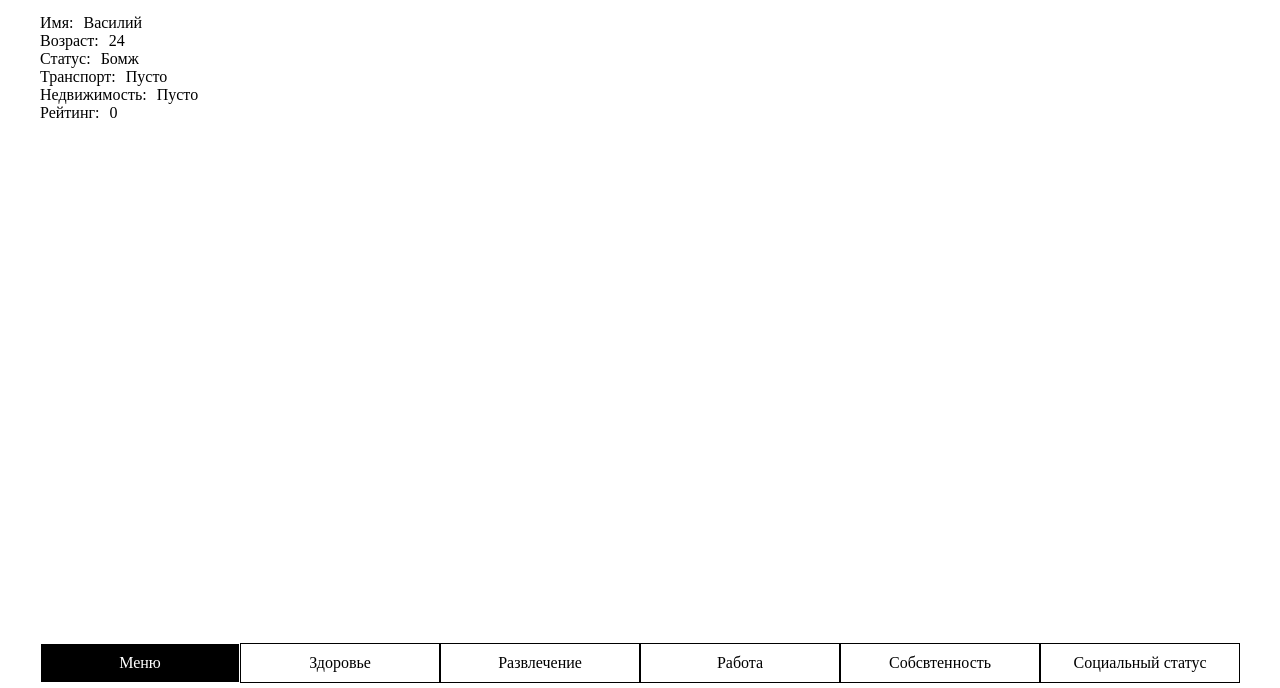
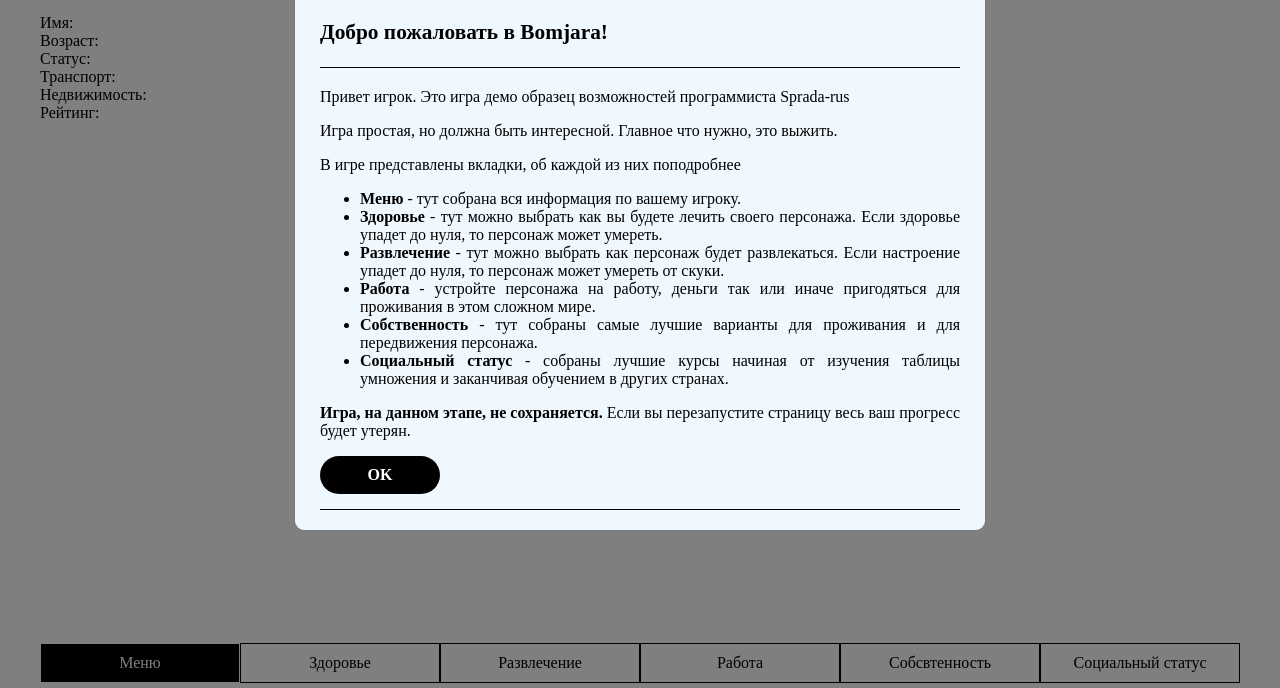
Before and after one commit to Sprada-rus/WebGame, a plain HTML site: page index.html in a window 1280 px wide. Shown: the part 112-800 px from the top of the page. Drawn offline with Linux system fonts and the light colour scheme.

Commit message:
upd popup and start site

```diff
--- a/index.css
+++ b/index.css
@@ -131,6 +131,17 @@ body::-webkit-scrollbar{
     transition: background-color 50ms ease-in;
 }
 
+.btn{
+    text-align: center;
+    padding: 10px;
+    font-weight: 600;
+    color: #fff;
+    background-color: #000;
+    width: 100px;
+    border-radius: 20px;
+    cursor: pointer;
+}
+
 .content{
     margin-bottom: 5%;
 }
--- a/index.html
+++ b/index.html
@@ -191,7 +191,7 @@
             btnHeaderClose: true,
         }
 
-        const testPop = popup(settingsForPopup);
+        const testPop = Popup(settingsForPopup);
     </script>
 </body>
 </html>
--- a/js/demoObj.js
+++ b/js/demoObj.js
@@ -100,8 +100,52 @@ const setValueOnIndicators = () => {
     iMoney.innerHTML = demoObj.money;
 }
 
-setValueMenu();
-setValueOnIndicators();
+//Тест
+let testPopupNode = '';
+
+//Запуск приветствия
+document.addEventListener('DOMContentLoaded', () => {
+    const title = 'Добро пожаловать в Bomjara!';
+    const content = '<p>Привет игрок. Это игра демо образец возможностей программиста Sprada-rus</p>'
+    + '<p>Игра простая, но должна быть интересной. Главное что нужно, это выжить.</p>'
+    + '<p>В игре представлены вкладки, об каждой из них поподробнее</p>'
+    + '<ul>'
+    + ' <li><b>Меню</b> - тут собрана вся информация по вашему игроку.</li>'
+    + ' <li><b>Здоровье</b> - тут можно выбрать как вы будете лечить своего персонажа. Если здоровье упадет до нуля, то персонаж может умереть.</li>'
+    + ' <li><b>Развлечение</b> - тут можно выбрать как персонаж будет развлекаться. Если настроение упадет до нуля, то персонаж может умереть от скуки.</li>'
+    + ' <li><b>Работа</b> - устройте персонажа на работу, деньги так или иначе пригодяться для проживания в этом сложном мире.</li>'
+    + ' <li><b>Собственность</b> - тут собраны самые лучшие варианты для проживания и для передвижения персонажа.</li>'
+    + ' <li><b>Социальный статус</b> - собраны лучшие курсы начиная от изучения таблицы умножения и заканчивая обучением в других странах.</li>'
+    + '</ul>'
+    + '<p><b>Игра, на данном этапе, не сохраняется.</b> Если вы перезапустите страницу весь ваш прогресс будет утерян.</p>';
+
+    const btnOK = document.createElement('div');
+    btnOK.classList.add('btn');
+    btnOK.innerText = 'OK';
+
+    // btnOK
+
+    //Настройка уведомления
+    const settingsWelcome = {
+        textContent: content,
+        textTitle: title,
+        btnOnContent: [btnOK]
+    };
+
+    const welcomePopup = Popup(settingsWelcome);
+
+    btnOK.addEventListener('click', () => {
+        setValueMenu();
+        setValueOnIndicators();
+        welcomePopup.close();
+    });
+
+    welcomePopup.open();
+
+    testPopupNode = welcomePopup.popup;
+});
+
+
 
 
 
--- a/js/popup.js
+++ b/js/popup.js
@@ -5,9 +5,9 @@
  * @param settings.textTitle is string properties
  * @param settings.textFooter is string properties
  * @param settings.btnHeaderClose is boolean properties
- * @param settings.btnOnContent is array properties
+ * @param settings.btnOnContent is node array properties
  */
-function popup(settings){
+function Popup(settings){
     const btnDestroy = !!settings.btnHeaderClose ? '<div class="popup_destroy"><span class="popup-btn-destroy header-close">X</div>' : '';
 
     const textTitle = '<div class="popup-header">'
@@ -15,15 +15,14 @@ function popup(settings){
     + `<p class="popup-title">${settings.textTitle}</p>`
     + '</div>';
 
-    const blockButton = '';
-    if (Array.isArray(settings.btnOnContent) && settings.btnOnContent.length !== 0 ){
-        settings.btnOnContent.foreach(i => blockButton += i);
-    }
+    // const blockButton = '';
+    // if (Array.isArray(settings.btnOnContent) && settings.btnOnContent.length !== 0 ){
+    //     settings.btnOnContent.foreach(i => blockButton += i);
+    // }
 
     const textContent = '<div class="popup-content">'
     + settings.textContent
-    // + Array.isArray(settings.btnOnContent) && settings.btnOnContent.length !== 0
-    + `<div class="popup-button-block">${blockButton ? blockButton : ''}</div>`
+    + `<div class="popup-button-block"></div>`
     + '</div>';
 
     let textFooter = '<div class="popup-footer">';
@@ -49,6 +48,15 @@ function popup(settings){
             setTimeout(() => document.body.removeChild(popupNode), 800);
         })
     );
+
+    if (Array.isArray(settings.btnOnContent) && settings.btnOnContent.length !== 0){
+        for (let element of settings.btnOnContent){
+            if(element?.ELEMENT_NODE === 1){
+                popupNode.childNodes[0].childNodes[1].lastChild.appendChild(element);
+            }
+        }
+    }
+
     return {
         open(){
             popupNode.classList.add('popup-open');
@@ -57,7 +65,8 @@ function popup(settings){
             popupNode.classList.remove('popup-open');
         },
         destroy(){
-            document.body.removeChild(document.querySelector('.popup'));
-        }
+            document.body.removeChild(popupNode);
+        },
+        popup: popupNode
     };
 }
--- a/popup_style.css
+++ b/popup_style.css
@@ -39,6 +39,7 @@
 
 .popup-content{
     margin-bottom: 15px;
+    text-align: justify;
 }
 
 .popup_destroy {
@@ -50,3 +51,13 @@
     border: 1px solid #000;
     cursor: pointer;
 }
+
+.popup-header{
+    border-bottom: 1px solid #000;
+    margin-bottom: 20px;
+}
+
+.popup-footer{
+    border-top: 1px solid #000;
+    padding-top: 10px;
+}
```
